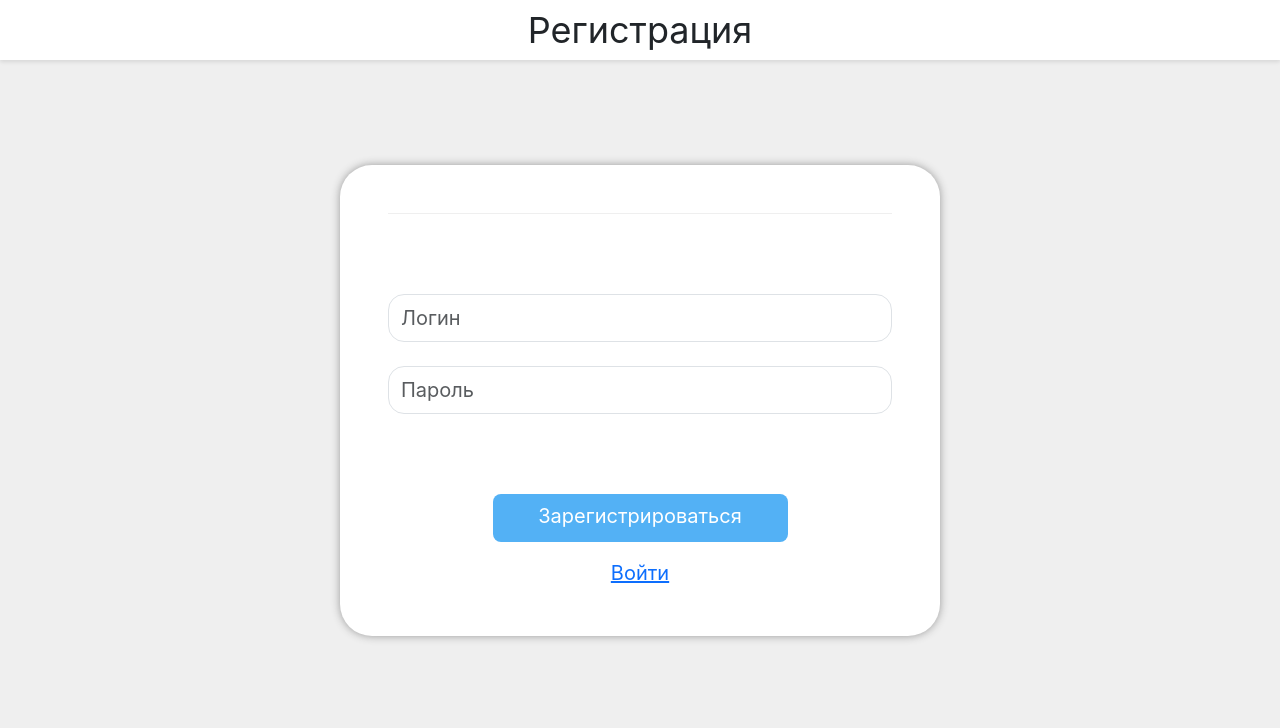
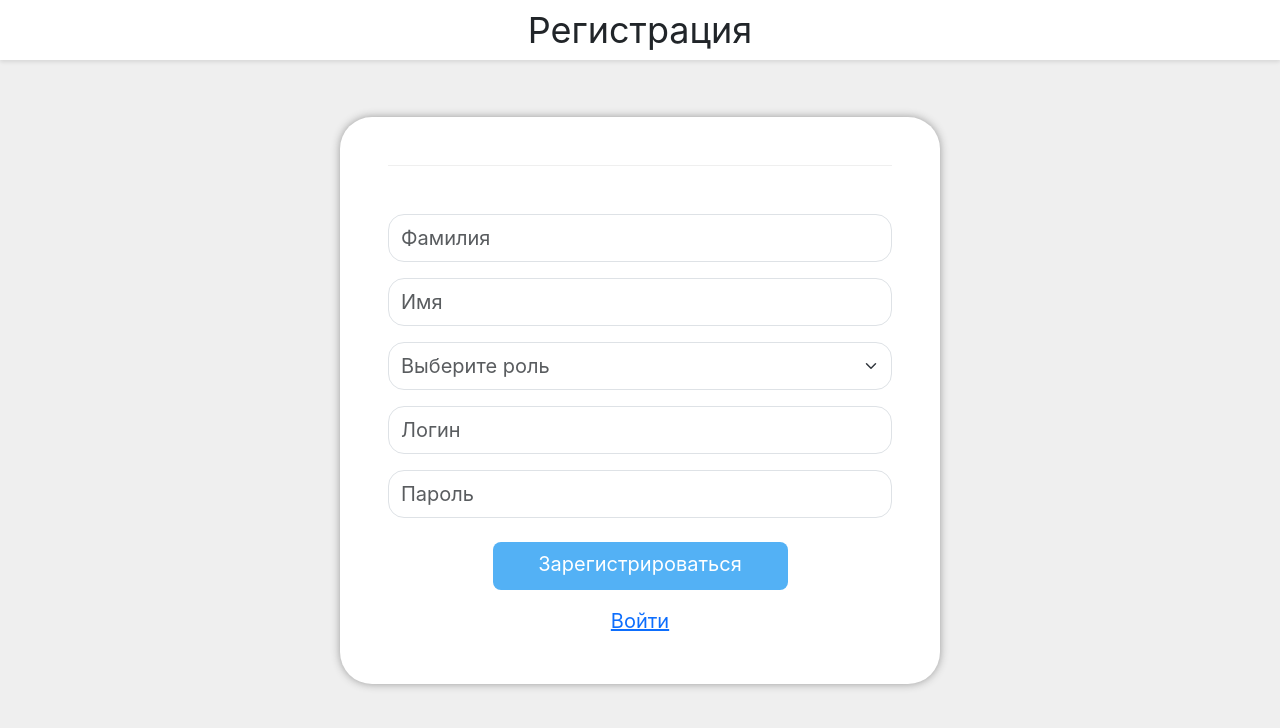
Before and after one commit to LeznyovArtyom/NeuroTutor, a Vue app in the folder frontend/: page /registration in a window 1280 px wide. Shown: the top 728 px of the page. Built offline with nearby package versions, Linux system fonts and the light colour scheme; a web font is replaced by a local one.

Commit message:
Добавил на страницу регистрации новые поля

```diff
--- a/frontend/src/components/pages/RegistrationPage.vue
+++ b/frontend/src/components/pages/RegistrationPage.vue
@@ -6,13 +6,26 @@
                     @submit.prevent="registerUser">
                     <div class="header d-flex justify-content-center mb-3" style="font-size: 36px;">Регистрация</div>
                     <div class="line w-100" style="background-color: #EFEFEF; height: 1px"></div>
-                    <input type="text" placeholder="Логин" class="form-control w-100 rounded-4" v-model="formData.login"
-                        style="height: 48px; font-size: inherit; margin-top: 80px;" />
+                    <input type="text" placeholder="Фамилия" class="form-control w-100 rounded-4 mt-5" v-model="formData.last_name"
+                        style="height: 48px; font-size: inherit;" />
+                    <div v-if="errors.last_name" class="error text-danger mx-3">{{ errors.last_name }}</div>
+                    <input type="text" placeholder="Имя" class="form-control w-100 rounded-4 mt-3" v-model="formData.first_name"
+                        style="height: 48px; font-size: inherit;" />
+                    <div v-if="errors.first_name" class="error text-danger mx-3">{{ errors.first_name }}</div>
+                    <select class="form-select w-100 rounded-4 mt-3" v-model="formData.role"
+                        style="height: 48px; font-size: inherit;" :class="{'text-muted': !formData.role}">
+                        <option value="" disabled selected>Выберите роль</option>
+                        <option value="student">Студент</option>
+                        <option value="teacher">Преподаватель</option>
+                    </select>
+                    <div v-if="errors.role" class="error text-danger mx-3">{{ errors.role }}</div>
+                    <input type="text" placeholder="Логин" class="form-control w-100 rounded-4 mt-3" v-model="formData.login"
+                        style="height: 48px; font-size: inherit;" />
                     <div v-if="errors.login" class="error text-danger mx-3">{{ errors.login }}</div>
-                    <input type="password" placeholder="Пароль" class="form-control w-100 rounded-4 mt-4" v-model="formData.password"
+                    <input type="password" placeholder="Пароль" class="form-control w-100 rounded-4 mt-3" v-model="formData.password"
                         style=" height: 48px; font-size: inherit;" />
                     <div v-if="errors.password" class="error text-danger mx-3">{{ errors.password }}</div>
-                    <div class="d-flex justify-content-center mb-3" style="margin-top: 80px;">
+                    <div class="d-flex justify-content-center mb-3 mt-4">
                         <button type="submit"
                             class="btn d-flex justify-content-center text-white rounded-3"
                             style="background-color: #53B1F5; width: 295px; height: 48px; font-size: inherit;">Зарегистрироваться</button>
@@ -36,27 +49,67 @@ export default defineComponent({
         return {
             /**
              * Данные формы регистрации
+             *    last_name - фамилия пользователя
+             *    first_name - имя пользователя
+             *    role - роль пользователя
              *    login - логин пользователя
              *    password - пароль пользователя
              */
             formData: {
-                name: '' as string,
+                last_name: '' as string,
+                first_name: '' as string,
+                role: '' as string,
                 login: '' as string,
                 password: '' as string,
-                confirmPassword: '' as string
             },
             /**
              * Текст отображения ошибок под полями ввода
+             *    last_name - фамилия пользователя
+             *    first_name - имя пользователя
+             *    role - роль пользователя
              *    login - логин пользователя
              *    password - пароль пользователя
              */
             errors: {
+                last_name: '' as string,
+                first_name: '' as string,
+                role: '' as string,
                 login: '' as string,
                 password: '' as string,
             }
         }
     },
     methods: {
+        // Влидация фамилии
+        validateLastName(): boolean {
+            // При пустом значении
+            if (!this.formData.last_name) {
+                this.errors.last_name = 'Заполните поле';
+                return false;
+            }
+            this.errors.last_name = '';
+            return true;
+        },
+        // Валидация имени
+        validateFirstName(): boolean {
+            // При пустом значении
+            if (!this.formData.first_name) {
+                this.errors.first_name = 'Заполните поле';
+                return false;
+            }
+            this.errors.first_name = '';
+            return true;
+        },
+        // Валидация роли
+        validateRole(): boolean {
+            // При пустом значении
+            if (!this.formData.role) {
+                this.errors.role = 'Выберите роль';
+                return false;
+            }
+            this.errors.role = '';
+            return true;
+        },
         // Влидация логина
         validateLogin(): boolean {
             const loginPattern = /^[a-zA-Z0-9]{3,}$/;
@@ -91,12 +144,19 @@ export default defineComponent({
         // Зарегистрировать пользователя
         async registerUser() {
             let success: boolean = true;
+            // Валидация всех полей
+            if(!this.validateLastName()) success = false;
+            if(!this.validateFirstName()) success = false;
+            if(!this.validateRole()) success = false;
             if(!this.validateLogin()) success = false;
             if(!this.validatePassword()) success = false;
 
             if (!success) return;
 
             const newUser = {
+                last_name: this.formData.last_name,
+                first_name: this.formData.first_name,
+                role: this.formData.role,
                 login: this.formData.login,
                 password: this.formData.password
             };
@@ -105,6 +165,9 @@ export default defineComponent({
                 const response = await axios.post(`/api/users/register`, newUser);
 
                 if (response.status === 201) {
+                    this.formData.last_name = '';
+                    this.formData.first_name = '';
+                    this.formData.role = '';
                     this.formData.login = '';
                     this.formData.password = '';
 
@@ -125,4 +188,6 @@ export default defineComponent({
 })
 </script>
 
-<style></style>
+<style scoped>
+.text-muted{color:#6c757d;}
+</style>
```
